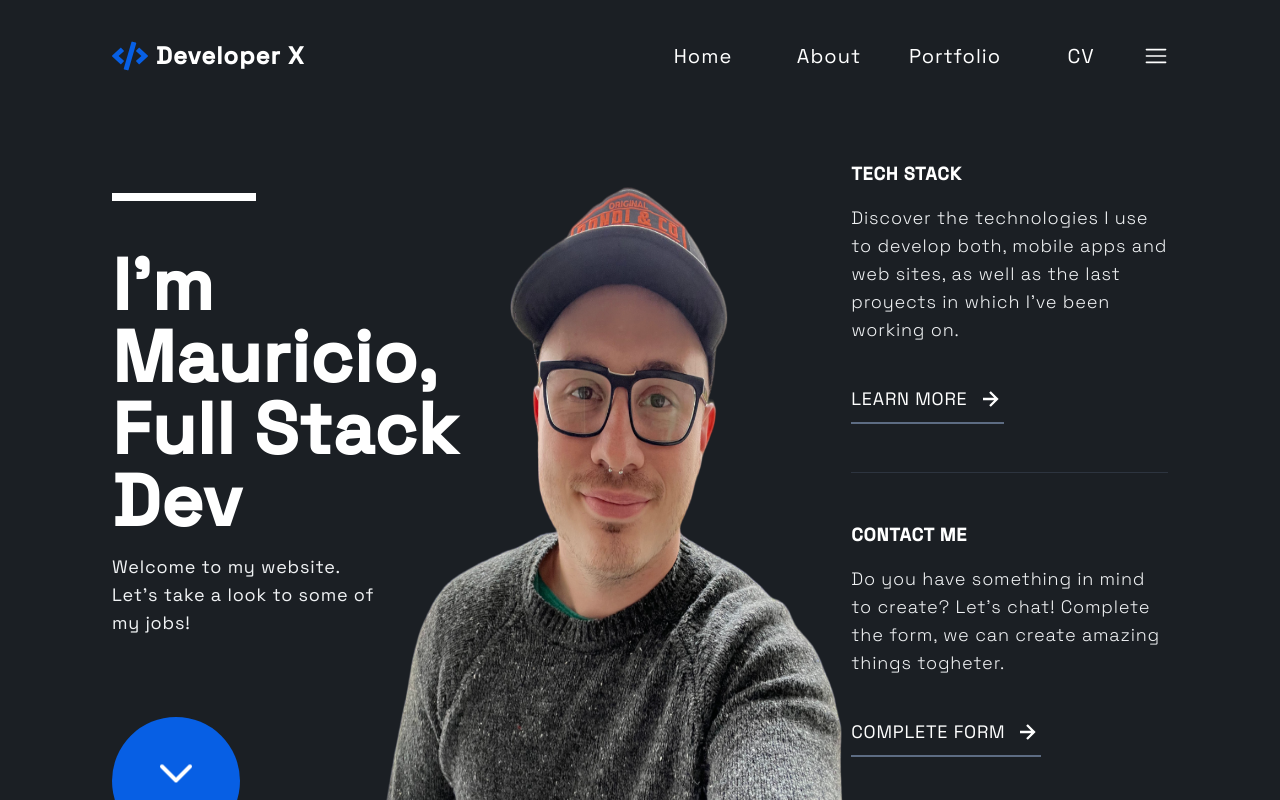
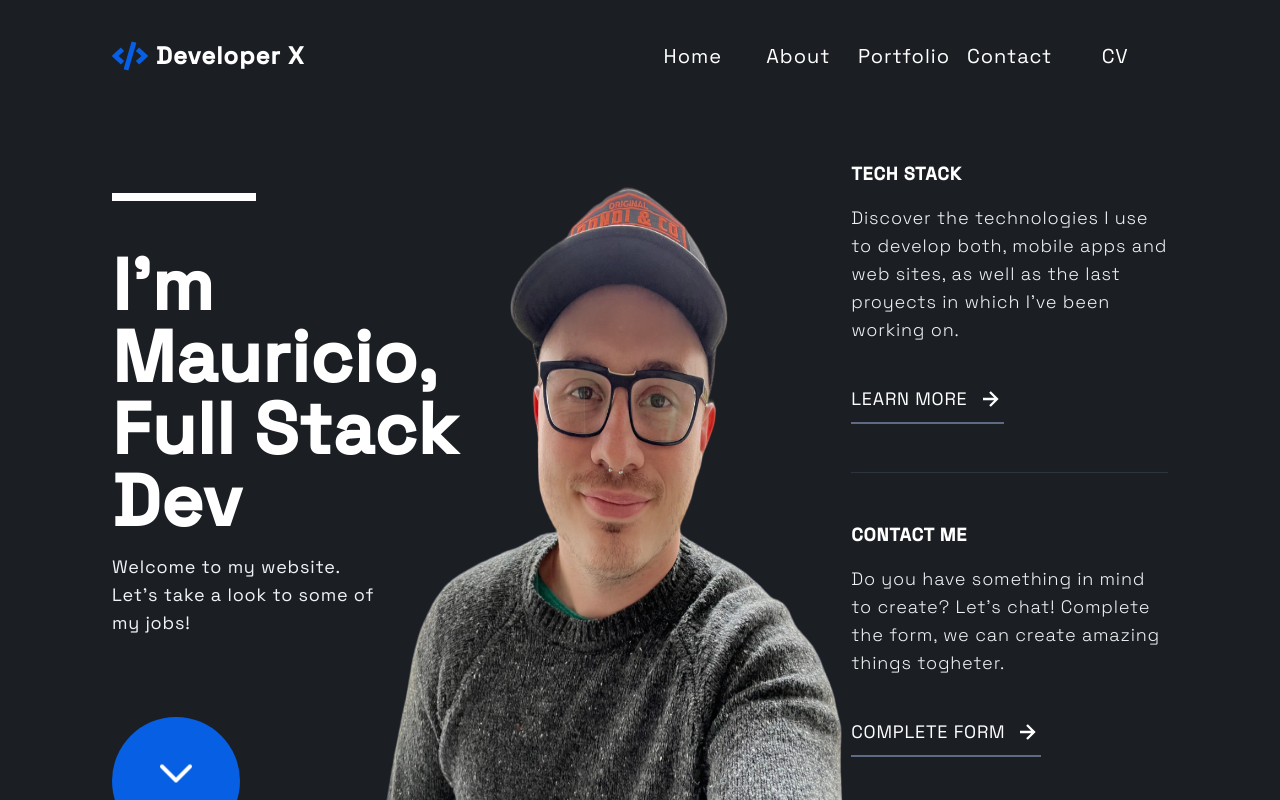
Before and after one commit to mauripavan/portfolio, a Next.js app: page / in a window 1280 px wide. Shown: the top 800 px of the page. Built offline with nearby package versions, Linux system fonts and the light colour scheme.

Commit message:
style: small changes on navbar

```diff
--- a/src/components/Navbar/index.tsx
+++ b/src/components/Navbar/index.tsx
@@ -1,5 +1,4 @@
 import * as React from "react";
-import { RxHamburgerMenu } from "react-icons/rx";
 import { FaCode } from "react-icons/fa";
 import { NavbarButtonType } from "./types";
 import { scrollToSection } from "@component/utils/useScroll";
@@ -18,6 +17,10 @@ export const navbarButtons: NavbarButtonType[] = [
     to: "portfolio",
   },
   {
+    name: "Contact",
+    to: "contact",
+  },
+  {
     name: "CV",
     to: "",
   },
@@ -25,25 +28,24 @@ export const navbarButtons: NavbarButtonType[] = [
 const NavBar = () => {
   return (
     <div className="flex h-28 items-center justify-center font-space font-normal text-xl">
-      <div className="flex w-full mx-28 justify-between tracking-wider">
-        <div className="flex flex-1 items-center gap-2">
+      <div className="flex flex-1 w-full mx-28 justify-between tracking-wider">
+        <div className="flex flex-1 items-center gap-2 z-30">
           <FaCode className="w-9 h-9 text-blue" />
           <p className="font-bold text-2xl"> Developer X</p>
         </div>
-        <div className="flex flex-1 items-center hover:text-gray-0 transition duration-150">
+        <div className="flex flex-1 justify-center items-center hover:text-gray-0 transition duration-150">
           {navbarButtons.map((button, i) => {
             return (
               <div
                 onClick={() => scrollToSection(button.to)}
-                className="flex flex-1 justify-center hover:text-white transition duration-150 cursor-pointer"
+                className={`flex flex-1 justify-center hover:text-white transition-all duration-10 cursor-pointer`}
               >
-                <p key={i}>{button.name}</p>
+                <p className="text-center" key={i}>
+                  {button.name}
+                </p>
               </div>
             );
           })}
-          <div>
-            <RxHamburgerMenu className="w-6 h-6 text-white" />
-          </div>
         </div>
       </div>
     </div>
```
